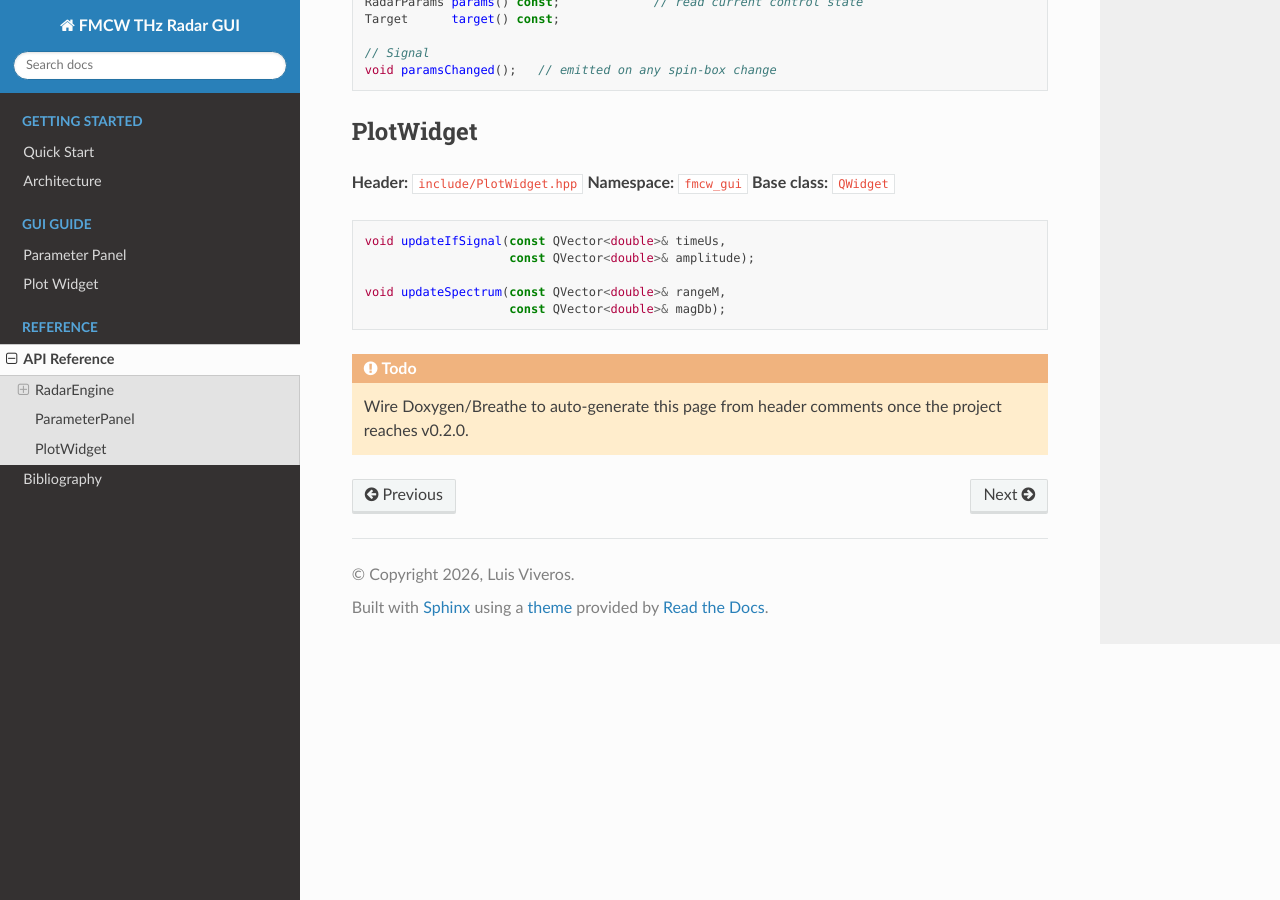
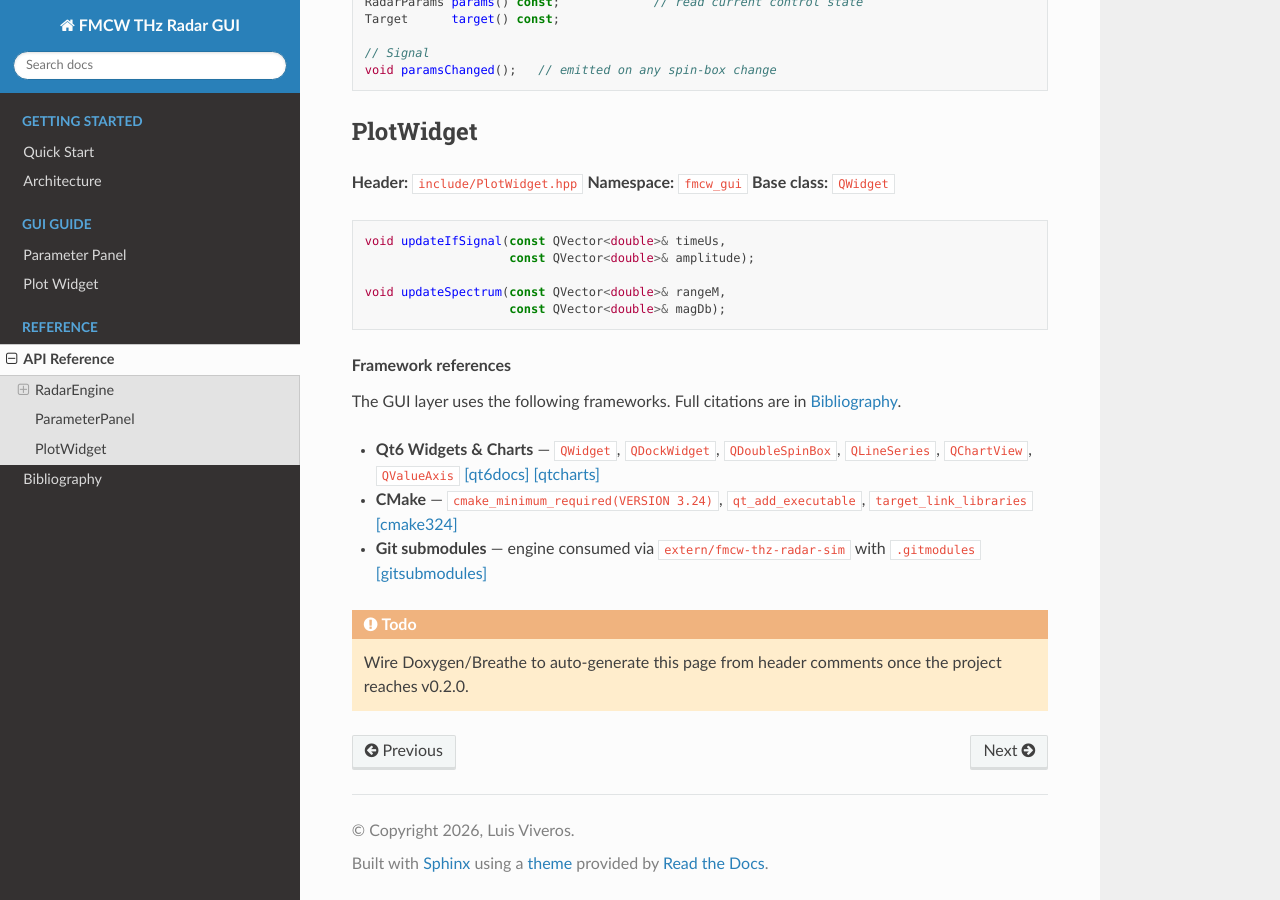
Before and after one commit to ldv-1000111/fmcw-thz-radar-gui, a Sphinx documentation site: the page built from docs/source/reference/api.rst, in a window 1280 px wide and 900 px high, scrolled down 1599 px. Built offline with Sphinx 7.4.7 and the Read the Docs theme 3.1.0, drawn with Linux system fonts in a browser that asks for light colours.

Commit message:
architecture.rst api.rst

```diff
--- a/docs/source/getting_started/architecture.rst
+++ b/docs/source/getting_started/architecture.rst
@@ -59,5 +59,6 @@ submodule and is exposed via ``RadarEngine``'s accessor methods.
 It is not allowed to:
 
 - Compute beat frequency, range resolution, Doppler shift, or any other
-  quantity defined in :ref:`fmcw_theory <https://fmcw-terahertz-radar-simulation.readthedocs.io>`
+  quantity defined in the `engine theory pages
+  <https://fmcw-terahertz-radar-simulation.readthedocs.io/en/latest/phase1/fmcw_theory.html>`_
 - Duplicate any formula from ``fmcw_generator.hpp``
--- a/docs/source/reference/api.rst
+++ b/docs/source/reference/api.rst
@@ -115,6 +115,18 @@ PlotWidget
    void updateSpectrum(const QVector<double>& rangeM,
                        const QVector<double>& magDb);
 
+.. rubric:: Framework references
+
+The GUI layer uses the following frameworks. Full citations are in
+:ref:`gui_bibliography`.
+
+- **Qt6 Widgets & Charts** — ``QWidget``, ``QDockWidget``, ``QDoubleSpinBox``,
+  ``QLineSeries``, ``QChartView``, ``QValueAxis`` [qt6docs]_ [qtcharts]_
+- **CMake** — ``cmake_minimum_required(VERSION 3.24)``,
+  ``qt_add_executable``, ``target_link_libraries`` [cmake324]_
+- **Git submodules** — engine consumed via ``extern/fmcw-thz-radar-sim``
+  with ``.gitmodules`` [gitsubmodules]_
+
 .. todo::
    Wire Doxygen/Breathe to auto-generate this page from header comments
    once the project reaches v0.2.0.
```
